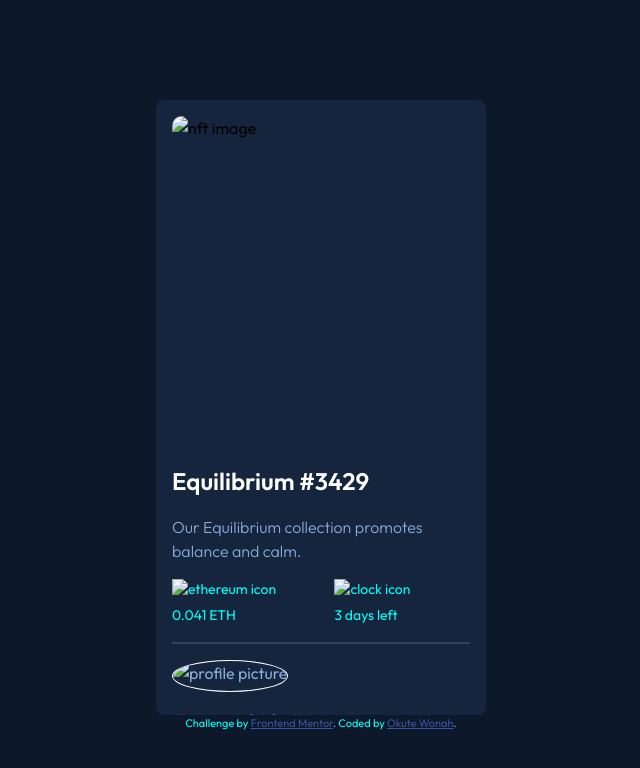
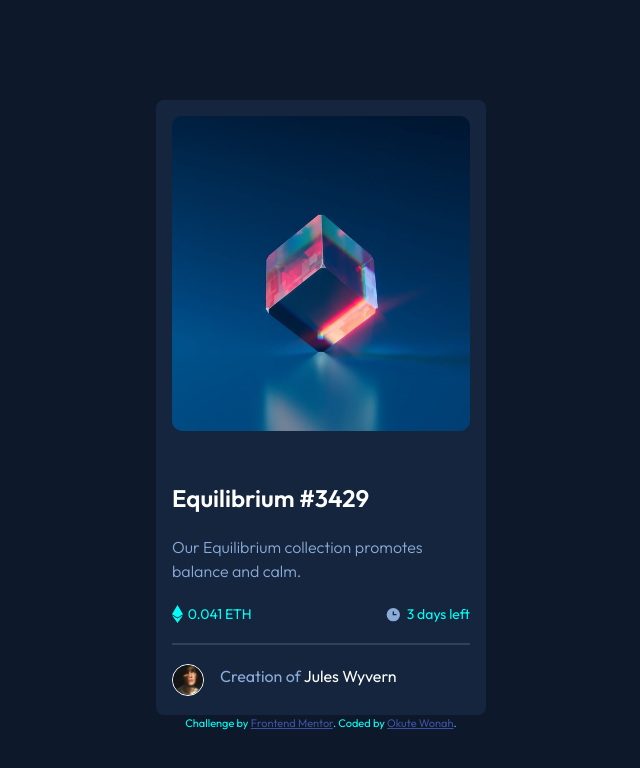
Before and after one commit to okutewonah/fm-nft-preview-card, a plain HTML site: page index.html in a window 1280 px wide. Shown: the whole page, without its empty margins (319-959 px from the left). Drawn offline with Linux system fonts and the light colour scheme; the site is published under a folder, as on GitHub Pages, so addresses that start at the root find nothing.

Commit message:
edit image paths

```diff
--- a/index.html
+++ b/index.html
@@ -18,8 +18,8 @@
   <main>
     <div class="card">
       <picture class="card__img">
-        <img src="/images/image-equilibrium.jpg" alt="nft image" class="main__img">
-        <div class="overlay"><img src="/images/icon-view.svg" alt="overlay view icon" class="overlay__img"></div>
+        <img src="images/image-equilibrium.jpg" alt="nft image" class="main__img">
+        <div class="overlay"><img src="images/icon-view.svg" alt="overlay view icon" class="overlay__img"></div>
       </picture>
       <div class="card__content">
         <h1>
@@ -30,17 +30,17 @@
         </p>
         <div class="pricing">
           <div class="card__balance">
-            <img src="/images/icon-ethereum.svg" alt="ethereum icon">
+            <img src="images/icon-ethereum.svg" alt="ethereum icon">
             0.041 ETH
           </div>
           <div class="card__days">
-            <img src="/images/icon-clock.svg" alt="clock icon">
+            <img src="images/icon-clock.svg" alt="clock icon">
             3 days left
           </div>
         </div>
         <hr>
         <div class="profile">
-          <img src="/images/image-avatar.png" alt="profile picture">
+          <img src="images/image-avatar.png" alt="profile picture">
           <p>Creation of <a href="#">Jules Wyvern</a></p>
         </div>
       </div>
```
